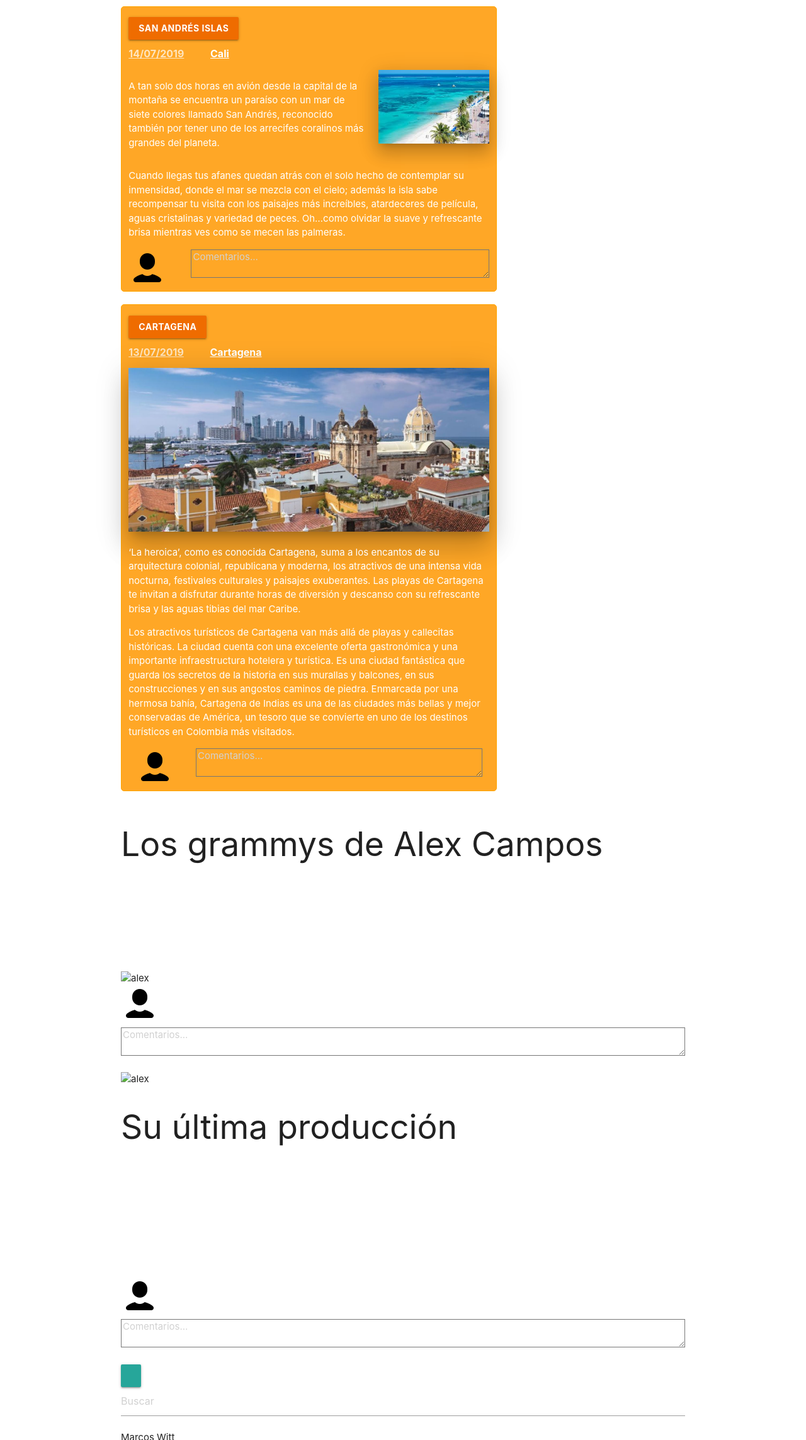
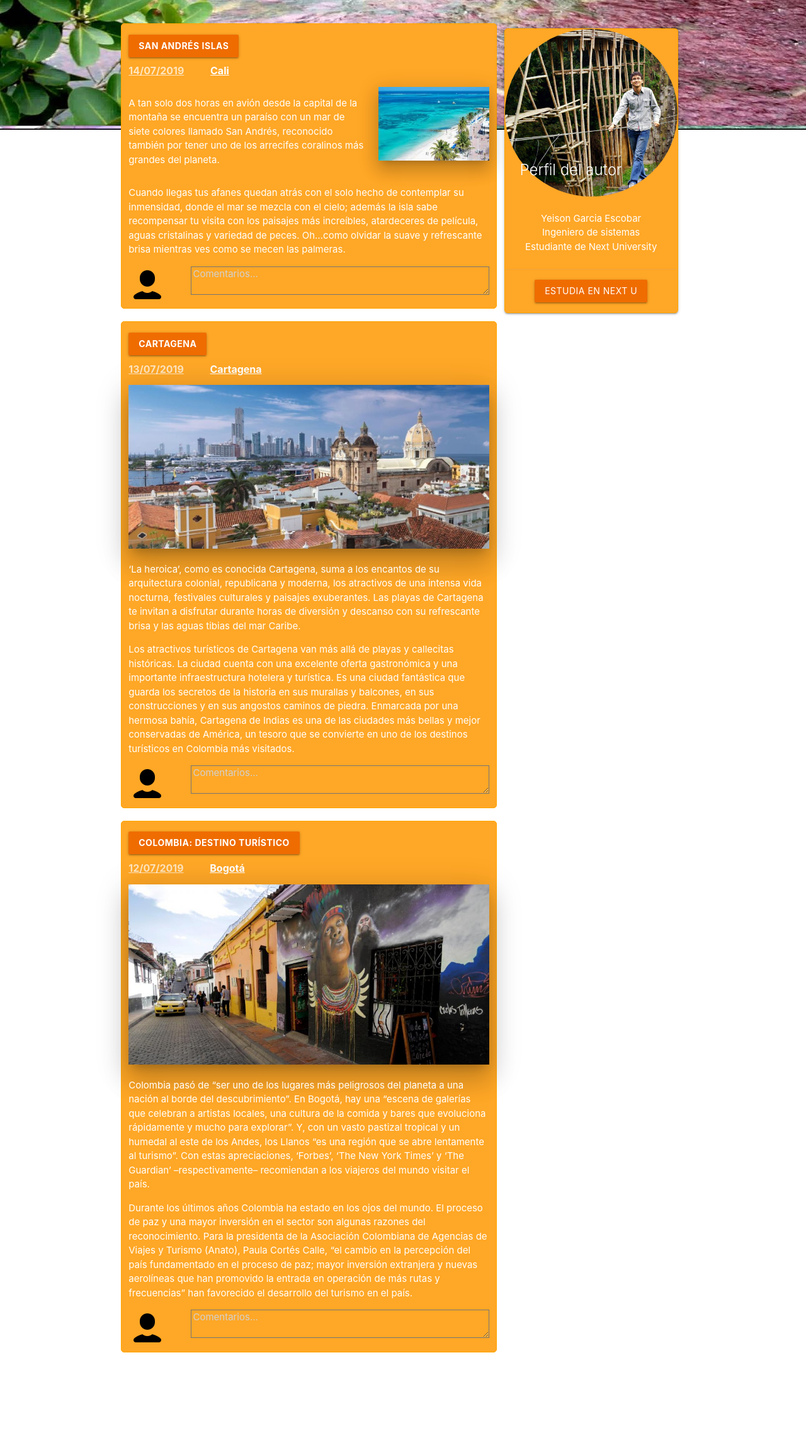
Before and after one commit to yegarces30/blogTurismo, a plain HTML site: page index.html in a window 1280 px wide. Shown: the part 514-2800 px from the top of the page at 63% size. After the commit the page ends 2701 px from the top, so only its background shows below. Drawn offline with nearby package versions, Linux system fonts and the light colour scheme.

Commit message:
Finalizado

```diff
--- a/css/estilos.css
+++ b/css/estilos.css
@@ -35,3 +35,14 @@
   margin: 0px;
   padding: 0px;
 }
+
+#imagenAutor{
+    border-radius: 50% !important;
+}
+
+body{
+  background-image:url(../images/11.jpg);
+  background-position:center top;
+  background-repeat:no-repeat;
+  background-attachment: fixed;
+}
--- a/index.html
+++ b/index.html
@@ -36,7 +36,7 @@
         </nav>
         <div class="row">
           <div class="col offset-s7 offset-m5 offset-l4">
-            <h5>Viajando ando...</h5>
+            <h5 id="slogan" class="orange-text text-darken-3">Viajar es lo único que compras que te hace mas rico</h5>
           </div>
         </div>
       </header>
@@ -104,11 +104,35 @@
               <span class="fecha breadcrumb">Cartagena</span>
             </div>
             <div  class="col l12 m12 s12 img_articulo">
-              <img src="images/6.jpg" class="responsive-img img_articulo z-depth-5" alt="San Andres Islas"/>
+              <img src="images/6.jpg" class="responsive-img img_articulo z-depth-5" alt="Cartagena"/>
             </div>
             <div  class="col l12 m12 s12">
               <p>‘La heroica’, como es conocida Cartagena, suma a los encantos de su arquitectura colonial, republicana y moderna, los atractivos de una intensa vida nocturna, festivales culturales y paisajes exuberantes. Las playas de Cartagena te invitan a disfrutar durante horas de diversión y descanso con su refrescante brisa y las aguas tibias del mar Caribe.</p>
                <p>Los atractivos turísticos de Cartagena van más allá de playas y callecitas históricas. La ciudad cuenta con una excelente oferta gastronómica y una importante infraestructura hotelera y turística. Es una ciudad fantástica que guarda los secretos de la historia en sus murallas y balcones, en sus construcciones y en sus angostos caminos de piedra. Enmarcada por una hermosa bahía, Cartagena de Indias es una de las ciudades más bellas y mejor conservadas de América, un tesoro que se convierte en uno de los destinos turísticos en Colombia más visitados.</p>
+            </div>
+            <div class="col l2 m2 s2">
+              <img class="person"  src="images/person.png" alt="foto"  />
+            </div>
+            <div class="col l10 m10 s10">
+              <textarea class="" placeholder="Comentarios..." ></textarea>
+            </div>
+          </article>
+
+          <article class="row orange lighten-1 borde">
+            <div  class="col l12 m12 s12">
+              <h5 class="btn waves-effect orange darken-3">Colombia: Destino turístico</h5>
+            </div>
+            <div  class="col l12 m12 s12">
+              <span class="fecha breadcrumb">12/07/2019</span>
+              <span class="fecha breadcrumb">Bogotá</span>
+            </div>
+            <div  class="col l12 m12 s12 img_articulo">
+              <img src="images/7.jpeg" class="responsive-img img_articulo z-depth-5" alt="Colombia"/>
+            </div>
+            <div  class="col l12 m12 s12">
+              <p>Colombia pasó de “ser uno de los lugares más peligrosos del planeta a una nación al borde del descubrimiento”. En Bogotá, hay una “escena de galerías que celebran a artistas locales, una cultura de la comida y bares que evoluciona rápidamente y mucho para explorar”. Y, con un vasto pastizal tropical y un humedal al este de los Andes, los Llanos “es una región que se abre lentamente al turismo”. Con estas apreciaciones, ‘Forbes’, ‘The New York Times’ y ‘The Guardian’ –respectivamente– recomiendan a los viajeros del mundo visitar el país.</p>
+             <p>Durante los últimos años Colombia ha estado en los ojos del mundo. El proceso de paz y una mayor inversión en el sector son algunas razones del reconocimiento. Para la presidenta de la Asociación Colombiana de Agencias de Viajes y Turismo (Anato), Paula Cortés Calle, “el cambio en la percepción del país fundamentado en el proceso de paz; mayor inversión extranjera y nuevas aerolíneas que han promovido la entrada en operación de más rutas y frecuencias” han favorecido el desarrollo del turismo en el país.</p>
+            </div>
             <div class="col l2 m2 s2">
               <img class="person"  src="images/person.png" alt="foto"  />
             </div>
@@ -117,75 +141,20 @@
             </div>
           </article>
         </div>
+
+        <div class="col s12 m4 l4">
+          <div class="card  orange lighten-1 borde center-align">
+            <div class="card-image">
+              <img id="imagenAutor" src="images/8.jpg" class="circle responsive-img ">
+              <span class="card-title">Perfil del autor</span>
             </div>
-
-
-
-      <div id="contenido" class="row">
-        <div id="articulos" class="col-xs-12 col-sm-12 col-md-8 col-lg-8">
-          <article class="row">
-            <div  class="col-xs-12 col-sm-12 col-md-8 col-lg-8 ">
-              <h2>Los grammys de Alex Campos</h2>
-              <p>El 17 de agosto de 2010, lanzó su producción discográfica: Lenguaje de amor, producida por Juan Blas Caballero. Su álbum fue nominado a los Premios Grammy Latinos 2011 y resultó ganador en la categoría de mejor álbum cristiano en español, convirtiéndose así en el primer Grammy de Álex Campos. En este año salió su más reciente álbum Regreso a ti con dos invitados más: Sara Borraez y Jesús Adrián Romero. El álbum fue realizado por el productor Kiko Cibrián. Además trabajó arduamente en un dvd en 3D realizado en Buenos Aires, Argentina interpretando las canciones de su reciente álbum y canciones del disco anterior Lenguaje de Amor.</p>
+            <div class="card-content">
+              <p>Yeison Garcia Escobar <br> Ingeniero de sistemas <br> Estudiante de Next University </p>
             </div>
-            <div  class="col-xs-12 col-sm-12 col-md-4 col-lg-4 ">
-              <img src="images/alex1.jpg" class="img-art" alt="alex"/>
+            <div class="card-action ">
+              <a class="btn waves-effect orange darken-3" href="https://www.nextuniversity.com" target="_blank">Estudia en Next U</a>
             </div>
-            <div class="col-xs-12 col-sm-12 col-md-12 col-lg-12 input-group mb-3">
-              <div class="input-group-prepend">
-                <img class="person"  src="images/person.png" alt="foto"  />
           </div>
-              <textarea class="form-control" placeholder="Comentarios..." ></textarea>
-            </div>
-          </article>
-
-          <article class="row">
-            <div  class="col-xs-12 col-sm-12 col-md-4 col-lg-4 ">
-              <img src="images/momentos.jpeg" class="img-art" alt="alex"/>
-            </div>
-            <div  class="col-xs-12 col-sm-12 col-md-8 col-lg-8 ">
-              <h2>Su última producción</h2>
-              <p>Es un álbum muy humano, que habla de momentos en la vida de Alex Campos que han marcado su relación con Dios, su familia y el ministerio: <q>Son historias que he vivido, convertidas en canciones. Sigo siendo fiel a mi lápiz y a mi papel, me gusta exponer mi vida en lo que canto, siento que eso nos acerca más a Dios</q>.</p>
-              <p>Alex Campos recuerda que en su casa se escuchaba música mariachi desde que era pequeño. Su familia veía todas las películas mexicanas y tenía un gusto especial por su cultura. Muchas veces lo ponían a cantar La de la mochila azul de Pedrito Fernández. <q>Me levanté con ese cariño, y después de varios años de carrera dije: ‘Algún día me gustaría grabar un disco para Dios con ese género’. Ha pasado el tiempo y en víspera de mis 40 años decidí hacerlo</q>, cuenta.</p>
-            </div>
-
-            <div class="col-xs-12 col-sm-12 col-md-12 col-lg-12 input-group mb-3">
-              <div class="input-group-prepend">
-                <img class="person"  src="images/person.png" alt="foto"  />
-              </div>
-              <textarea class="form-control" placeholder="Comentarios..." ></textarea>
-            </div>
-          </article>
-        </div>
-
-        <div class="col-md-4 col-lg-4 d-xs-none d-sm-none d-md-block d-lg-block">
-          <div id="busqueda"  class="row">
-            <div class="col-xs-12 col-sm-12 col-md-12 col-lg-12 input-group mb-3">
-              <div class="input-group-prepend">
-                <button class="btn btn-outline-secondary" type="button" id="button-addon1"> <img src="images/lupa.png" alt=""> </button>
-              </div>
-              <input type="text" class="form-control" placeholder="Buscar"  aria-describedby="button-addon1">
-            </div>
-            <div class="col-xs-12 col-sm-12 col-md-12 col-lg-12">
-              <ul class="list-group">
-                <li class="list-group-item list-group-item-secondary rounded">Marcos Witt</li>
-                <li class="list-group-item list-group-item-secondary rounded">Danilo Montero</li>
-                <li class="list-group-item list-group-item-secondary rounded">Jesús Adrian Romero</li>
-                <li class="list-group-item list-group-item-secondary rounded">Luis Campos</li>
-                <li class="list-group-item list-group-item-secondary rounded">Marcela Gándara</li>
-                <li class="list-group-item list-group-item-secondary rounded">Marcos Witt</li>
-                <li class="list-group-item list-group-item-secondary rounded">Danilo Montero</li>
-                <li class="list-group-item list-group-item-secondary rounded">Jesús Adrian Romero</li>
-                <li class="list-group-item list-group-item-secondary rounded">Luis Campos</li>
-                <li class="list-group-item list-group-item-secondary rounded">Marcela Gándara</li>
-                <li class="list-group-item list-group-item-secondary rounded">Marcos Witt</li>
-                <li class="list-group-item list-group-item-secondary rounded">Danilo Montero</li>
-                <li class="list-group-item list-group-item-secondary rounded">Jesús Adrian Romero</li>
-                <li class="list-group-item list-group-item-secondary rounded">Luis Campos</li>
-                <li class="list-group-item list-group-item-secondary rounded">Marcela Gándara</li>
-              </ul>
-          </div>
-
         </div>
       </div>
     </div>
```
Also changed, not shown: images/10.jpg (added), images/11.jpg (added), images/7.jpeg (added), images/8.jpg (added), images/9.jpg (added). Lines whose indentation alone changed are shown as unchanged.
